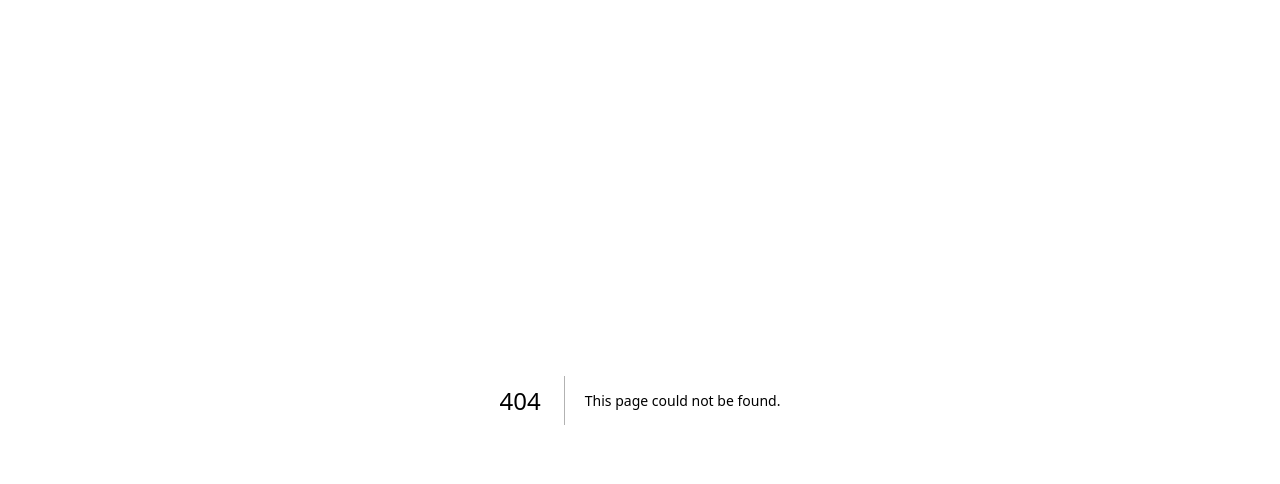
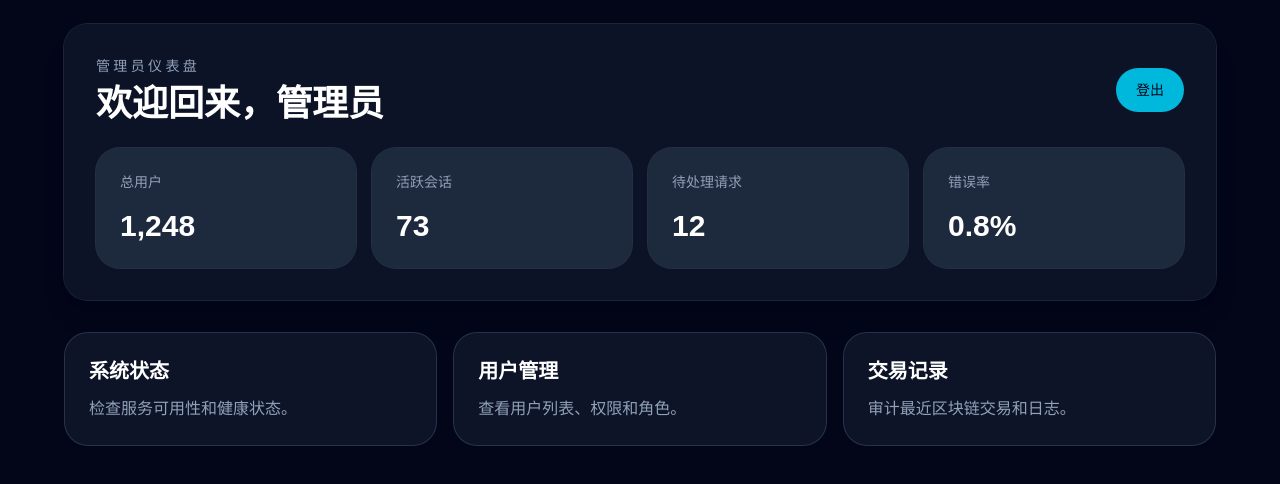
Before and after one commit to typhoonIscoming/my-next-app, a Next.js app: page /user in a window 1280 px wide. Before the commit this address had no page. Shown: the top 484 px of the page. Built offline with nearby package versions, Linux system fonts and the light colour scheme.

Commit message:
动态路由

```diff
--- /dev/null
+++ b/app/(admin)/user/page.tsx
@@ -0,0 +1,86 @@
+import Link from 'next/link';
+
+const stats = [
+    { label: '总用户', value: '1,248' },
+    { label: '活跃会话', value: '73' },
+    { label: '待处理请求', value: '12' },
+    { label: '错误率', value: '0.8%' },
+];
+
+const cards = [
+    {
+        title: '系统状态',
+        description: '检查服务可用性和健康状态。',
+        href: '/admin/dashboard/status',
+    },
+    {
+        title: '用户管理',
+        description: '查看用户列表、权限和角色。',
+        href: '/admin/dashboard/users',
+    },
+    {
+        title: '交易记录',
+        description: '审计最近区块链交易和日志。',
+        href: '/admin/dashboard/transactions',
+    },
+];
+
+export default function DashboardPage() {
+    return (
+        <main className="min-h-screen bg-slate-950 text-slate-100 p-6">
+            <section className="mx-auto max-w-6xl space-y-8">
+                <div className="rounded-3xl bg-slate-900/80 p-8 shadow-xl shadow-slate-950/20 ring-1 ring-slate-600/40">
+                    <div className="mb-6 flex flex-col gap-4 sm:flex-row sm:items-center sm:justify-between">
+                        <div>
+                            <p className="text-sm uppercase tracking-[0.24em] text-slate-400">
+                                管理员仪表盘
+                            </p>
+                            <h1 className="mt-2 text-4xl font-semibold text-white">
+                                欢迎回来，管理员
+                            </h1>
+                        </div>
+                        <Link
+                            href="/admin/login"
+                            className="inline-flex items-center rounded-full bg-cyan-500 px-5 py-3 text-sm font-medium text-slate-950 transition hover:bg-cyan-400"
+                        >
+                            登出
+                        </Link>
+                    </div>
+
+                    <div className="grid gap-4 sm:grid-cols-2 lg:grid-cols-4">
+                        {stats.map((item) => (
+                            <div
+                                key={item.label}
+                                className="rounded-3xl bg-slate-800 p-6 ring-1 ring-slate-700/60"
+                            >
+                                <p className="text-sm text-slate-400">
+                                    {item.label}
+                                </p>
+                                <p className="mt-4 text-3xl font-semibold text-white">
+                                    {item.value}
+                                </p>
+                            </div>
+                        ))}
+                    </div>
+                </div>
+
+                <section className="grid gap-4 lg:grid-cols-3">
+                    {cards.map((card) => (
+                        <Link
+                            key={card.title}
+                            href={card.href}
+                            className="group rounded-3xl border border-slate-700/70 bg-slate-900/90 p-6 transition hover:-translate-y-1 hover:border-cyan-500/80 hover:bg-slate-800"
+                        >
+                            <h2 className="text-xl font-semibold text-white group-hover:text-cyan-400">
+                                {card.title}
+                            </h2>
+                            <p className="mt-3 text-slate-400">
+                                {card.description}
+                            </p>
+                        </Link>
+                    ))}
+                </section>
+            </section>
+        </main>
+    );
+}
--- /dev/null
+++ b/app/dashboard/[id]/error.tsx
@@ -0,0 +1,35 @@
+'use client';
+// 错误组件必须是客户端组件
+import { useEffect } from 'react';
+
+export default function Error({
+    error,
+    reset,
+}: {
+    error: Error & { digest?: string };
+    reset: () => void;
+}) {
+    useEffect(() => {
+        // 可以将错误上报给日志服务
+        console.error(error);
+    }, [error]);
+
+    const handleReset = () => {
+        reset();
+        // 这里强制刷新页面重新加载页面
+        window.location.reload();
+    };
+
+    return (
+        <div className="p-8">
+            <h2 className="text-xl font-bold">加载文章失败了！</h2>
+            <button
+                type="button"
+                onClick={handleReset}
+                className="mt-4 rounded-md bg-red-500 p-2 text-white"
+            >
+                再试一次
+            </button>
+        </div>
+    );
+}
--- /dev/null
+++ b/app/dashboard/[id]/loading.tsx
@@ -0,0 +1,4 @@
+export default function Loading() {
+    // 你可以创建任何自定义的加载 UI，比如一个骨架屏
+    return <p>正在加载文章内容，请稍候...</p>;
+}
--- /dev/null
+++ b/app/dashboard/[id]/page.tsx
@@ -0,0 +1,85 @@
+import type { Metadata } from 'next';
+
+interface DashboardPageParams {
+    id: string;
+}
+
+interface DashboardPageProps {
+    params: Promise<DashboardPageParams>;
+}
+
+export async function generateMetadata({
+    params,
+}: DashboardPageProps): Promise<Metadata> {
+    const { id } = await params;
+
+    return {
+        title: `仪表盘详情 - ${id}`,
+        description: `查看仪表盘 ${id} 的详细信息。`,
+    };
+}
+
+const sleep = (ms: number) => new Promise((resolve) => setTimeout(resolve, ms));
+let attemptCount = 0;
+
+export default async function DashboardItemPage({
+    params,
+}: DashboardPageProps) {
+    const { id } = await params;
+    await sleep(5000);
+
+    attemptCount += 1;
+    console.log('当前尝试次数:', attemptCount);
+
+    if (attemptCount === 1) {
+        throw new Error('模拟加载失败，请重试。');
+    }
+
+    return (
+        <main className="min-h-screen bg-slate-950 text-slate-100 p-8">
+            <div className="mx-auto max-w-4xl space-y-8 rounded-3xl border border-slate-700/70 bg-slate-900/80 p-8 shadow-xl shadow-slate-950/20">
+                <header className="space-y-3">
+                    <p className="text-sm uppercase tracking-[0.28em] text-cyan-400/80">
+                        仪表盘项目
+                    </p>
+                    <h1 className="text-4xl font-semibold text-white">
+                        当前路由参数：{id}
+                    </h1>
+                    <p className="max-w-2xl text-slate-400">
+                        这是一个演示页面，展示如何在 Next.js App Router
+                        中获取动态路由参数并将它们用于页面内容和元数据。
+                    </p>
+                </header>
+
+                <section className="grid gap-4 md:grid-cols-2">
+                    <div className="rounded-3xl bg-slate-800/80 p-6 ring-1 ring-slate-700/60">
+                        <h2 className="text-xl font-semibold text-white">
+                            参数信息
+                        </h2>
+                        <p className="mt-3 text-slate-300">
+                            当前 id 参数的值是：
+                        </p>
+                        <pre className="mt-4 rounded-2xl bg-slate-950 p-4 text-sm text-cyan-300">
+                            {id}
+                        </pre>
+                    </div>
+
+                    <div className="rounded-3xl bg-slate-800/80 p-6 ring-1 ring-slate-700/60">
+                        <h2 className="text-xl font-semibold text-white">
+                            示例内容
+                        </h2>
+                        <ul className="mt-3 space-y-3 text-slate-300">
+                            <li>• 一个动态仪表盘项页面</li>
+                            <li>• 使用 params 获取路由值</li>
+                            <li>• 展示可视化文本和元数据标题</li>
+                        </ul>
+                    </div>
+                </section>
+
+                <footer className="rounded-3xl bg-slate-950/90 p-6 text-slate-400 ring-1 ring-slate-700/60">
+                    <p>路径示例：/dashboard/{id}</p>
+                </footer>
+            </div>
+        </main>
+    );
+}
--- a/package.json
+++ b/package.json
@@ -7,7 +7,8 @@
         "build": "next build",
         "start": "next start",
         "lint": "eslint",
-        "format": "prettier --write ."
+        "format": "prettier --write .",
+        "check": "prettier --check ."
     },
     "dependencies": {
         "next": "16.2.6",
```
Also changed, not shown: app/(admin)/admin/page.tsx (renamed from app/admin/page.tsx).
